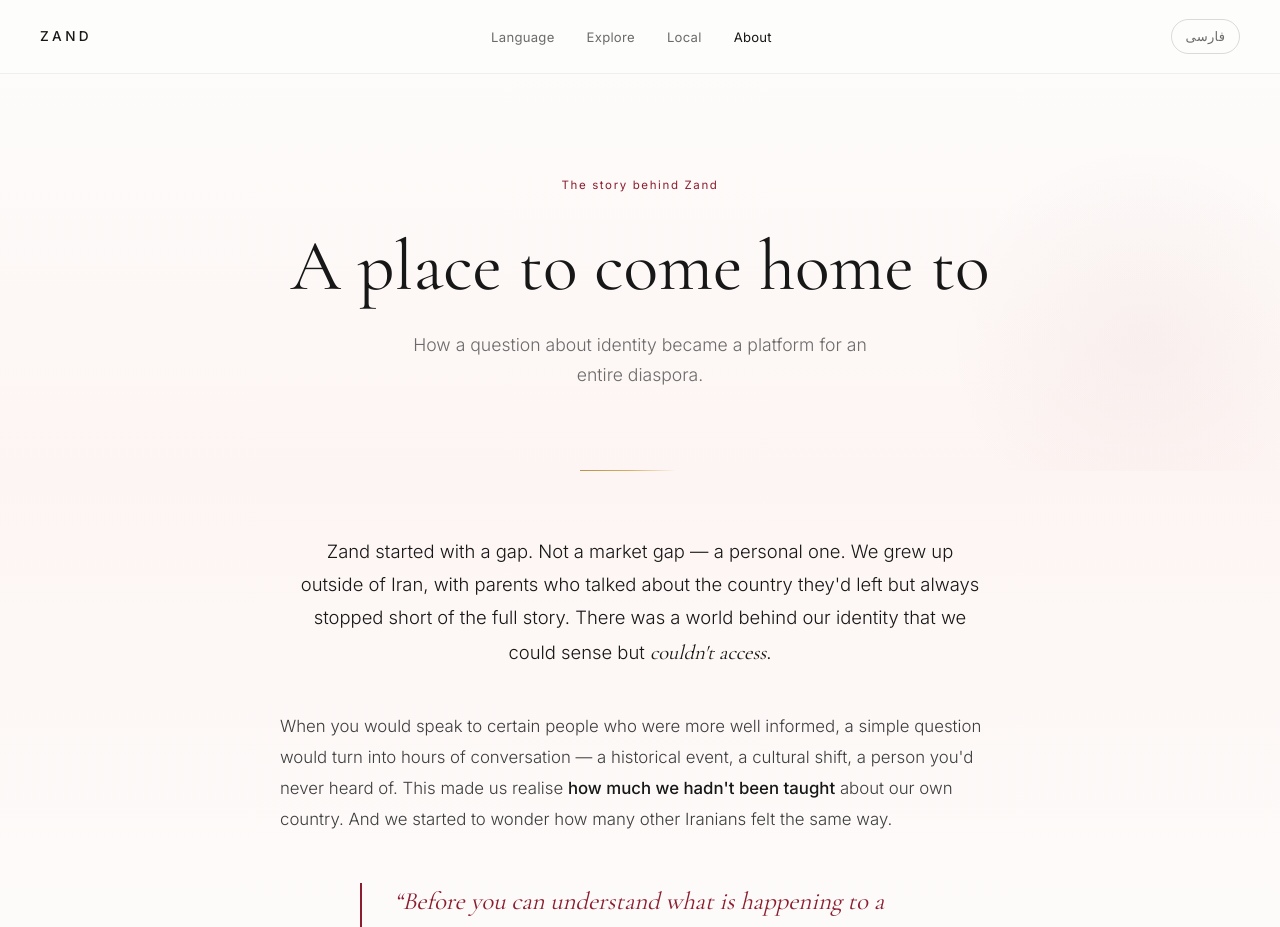
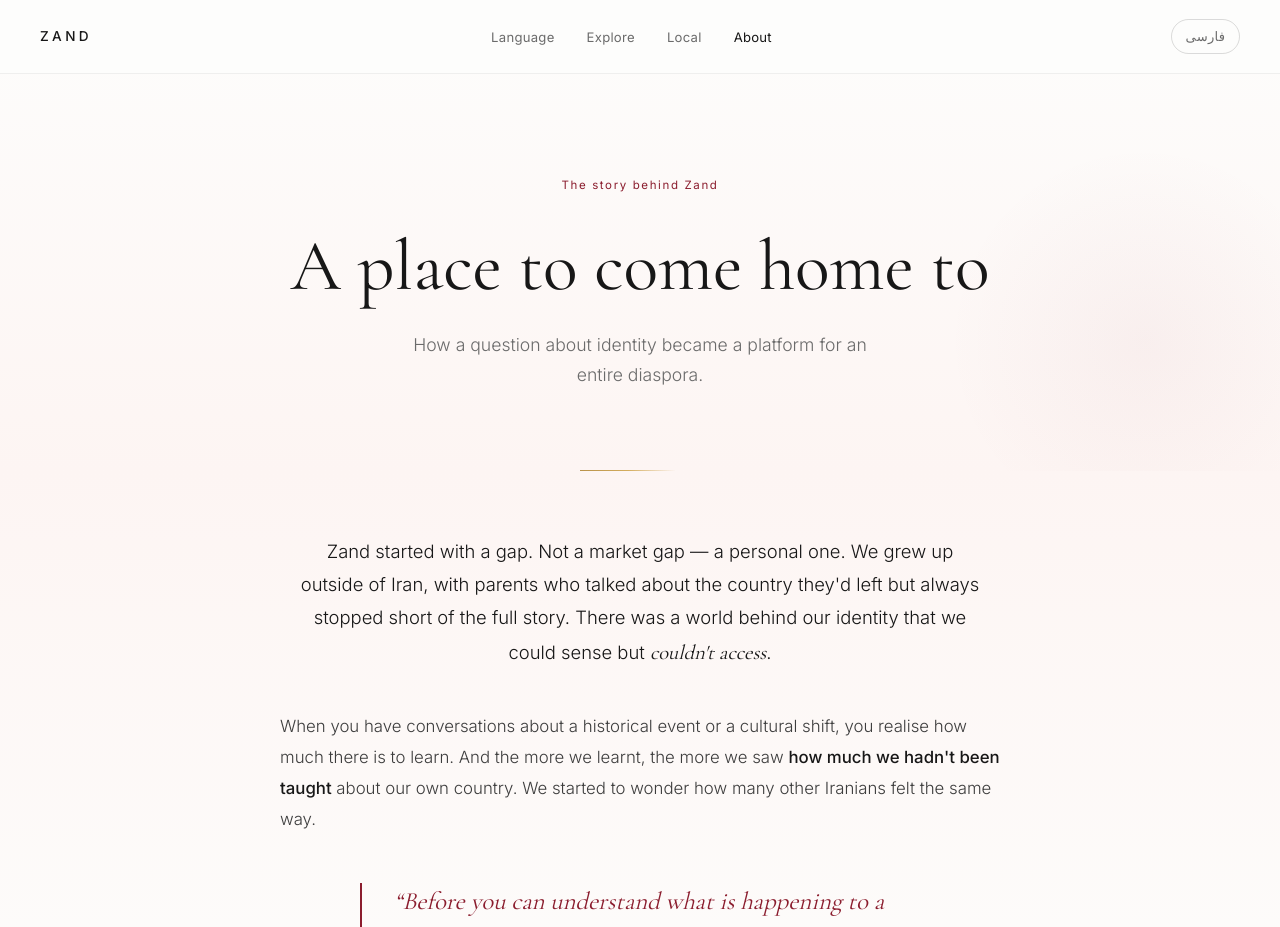
Before and after one commit to dsgnify8/zand-web, a Next.js app: page /en/about in a window 1280 px wide. Shown: the top 927 px of the page. Built offline with nearby package versions, Linux system fonts and the light colour scheme.

Commit message:
Update explore history heading + rewrite about page paragraph

```diff
--- a/app/[lang]/about/page.tsx
+++ b/app/[lang]/about/page.tsx
@@ -44,8 +44,8 @@ export default async function AboutPage({
           </p>
           <p>
             {isFa
-            ? <>یک دوست نزدیک که تاریخ ایران را خوب می‌شناخت معلمی اتفاقی شد. یک سؤال ساده به ساعت‌ها گفت‌و‌گو تبدیل می‌شد — یک رویداد تاریخی، یک تحول فرهنگی، شخصیتی که هرگز اسمش را نشنیده بود. هر بار با این فکر بیرون می‌آمد که <strong>چقدر چیزهایی بود که هرگز یادش نداده بودند</strong>. و شروع کرد به فکر کردن که چند ایرانی دیگر همین حس را دارند.</>
-            : <>When you would speak to certain people who were more well informed, a simple question would turn into hours of conversation — a historical event, a cultural shift, a person you&apos;d never heard of. This made us realise{" "}<strong>how much we hadn&apos;t been taught</strong> about our own country. And we started to wonder how many other Iranians felt the same way.</>
+            ? <>وقتی دربارهٔ یک رویداد تاریخی یا یک تحول فرهنگی حرف می‌زنی، می‌فهمی چقدر هست که یاد بگیری. و هر چه بیشتر یاد گرفتیم، بیشتر دیدیم <strong>چقدر چیزهایی بود که هرگز یادمان نداده بودند</strong> دربارٔ کشور خودمان. شروع کردیم به فکر کردن که چند ایرانی دیگر همین حس را دارند.</>
+            : <>When you have conversations about a historical event or a cultural shift, you realise how much there is to learn. And the more we learnt, the more we saw{" "}<strong>how much we hadn&apos;t been taught</strong> about our own country. We started to wonder how many other Iranians felt the same way.</>
             }
           </p>
 
```
